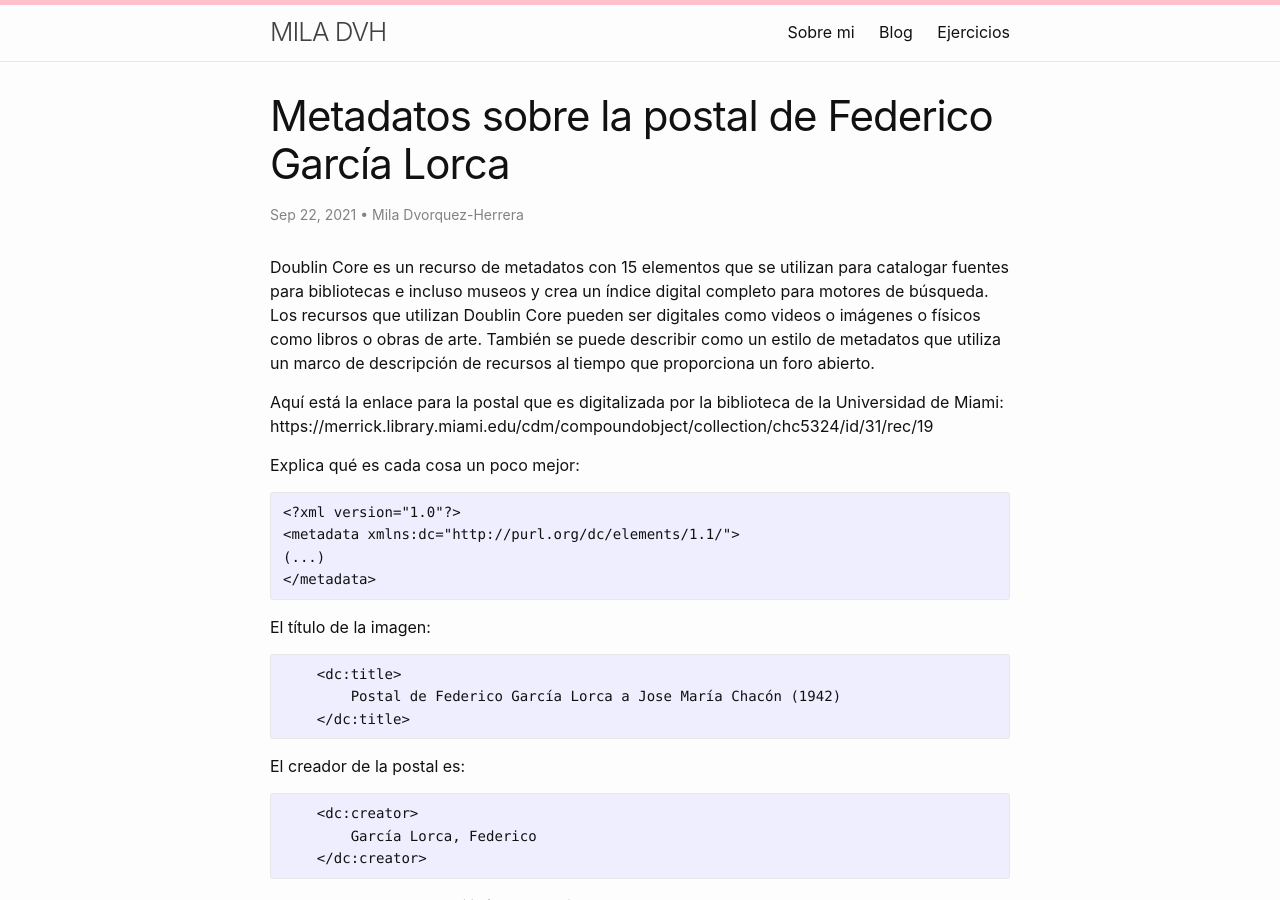
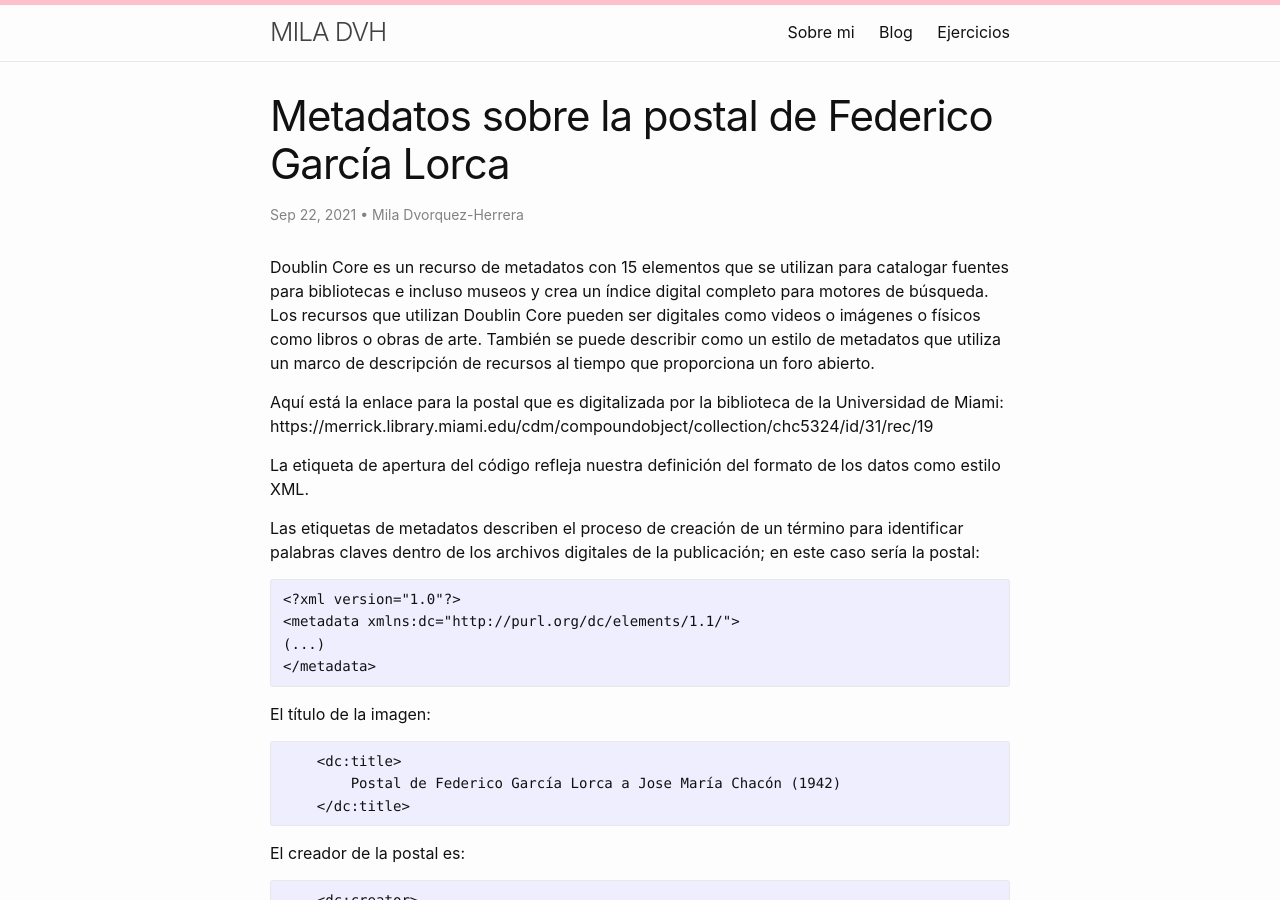
Before and after one commit to miladvh/miladvh.github.io, a Jekyll site: the page built from _posts/2021-09-22-metadatos.md, in a window 1280 px wide and 900 px high. Built offline with Jekyll 4.4.1, drawn with Linux system fonts in a browser that asks for light colours.

Commit message:
Update 2021-09-22-metadatos.md

````diff
--- a/_posts/2021-09-22-metadatos.md
+++ b/_posts/2021-09-22-metadatos.md
@@ -9,7 +9,9 @@ Doublin Core es un recurso de metadatos con 15 elementos que se utilizan para ca
 
 Aquí está la enlace para la postal que es digitalizada por la biblioteca de la Universidad de Miami: https://merrick.library.miami.edu/cdm/compoundobject/collection/chc5324/id/31/rec/19
 
-Explica qué es cada cosa un poco mejor:
+La etiqueta de apertura del código refleja nuestra definición del formato de los datos como estilo XML.
+
+Las etiquetas de metadatos describen el proceso de creación de un término para identificar palabras claves dentro de los archivos digitales de la publicación; en este caso sería la postal:
 
 ```
 <?xml version="1.0"?>
````
